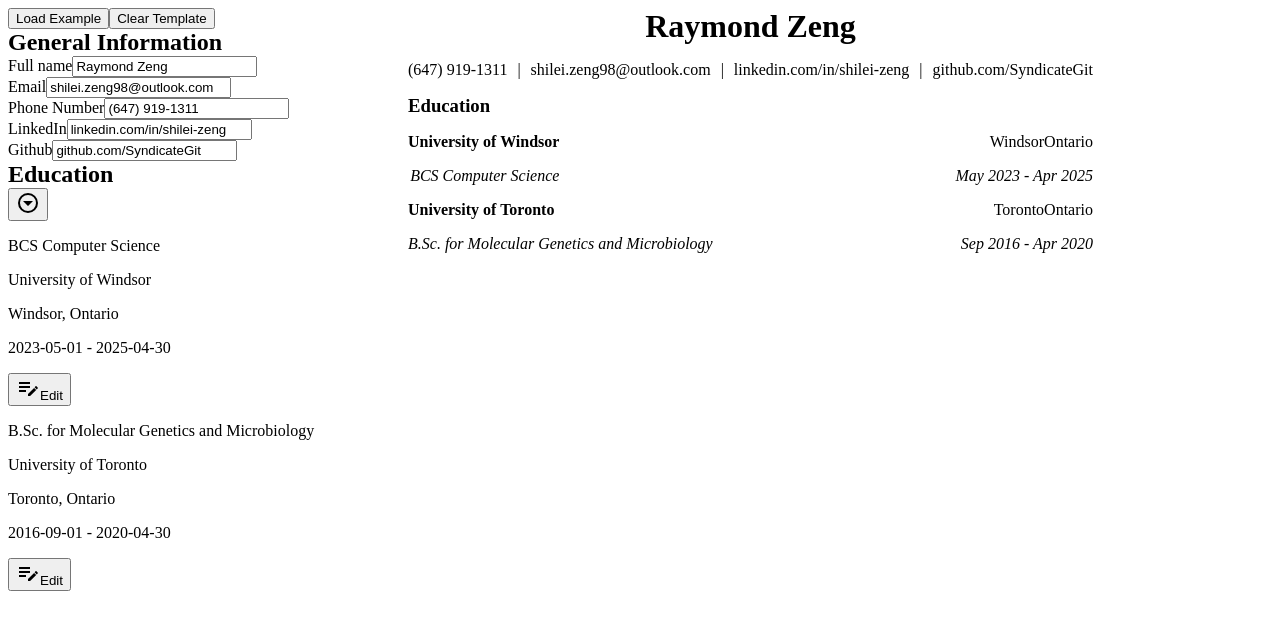
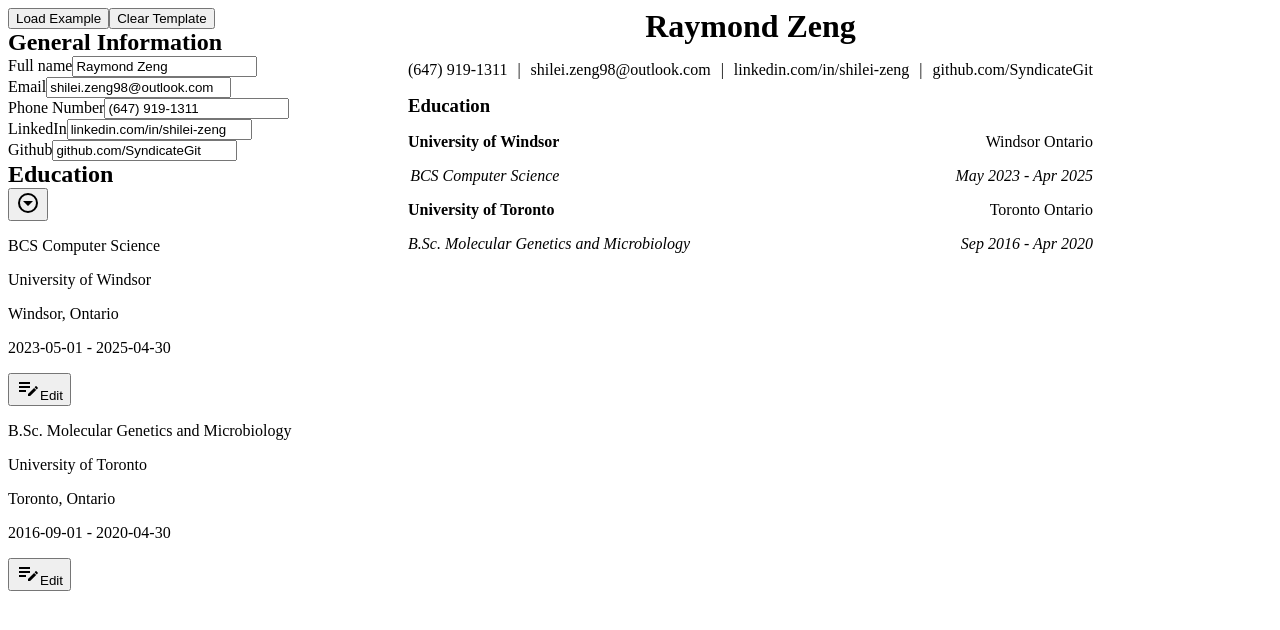
Before and after one commit to SyndicateGit/cv-builder, a React (Create React App) app: page / in a window 1280 px wide. Both pictures are taken after a click on the button "Load Example". Shown: the top 630 px of the page. Built offline with nearby package versions, Linux system fonts and the light colour scheme.

Commit message:
Fixed formating and typo

```diff
--- a/src/components/Resume.tsx
+++ b/src/components/Resume.tsx
@@ -55,8 +55,7 @@ const EducationList: React.FC<{list:education[]}> = ({list}) => {
                 </div>
                 <div className='education-right'>
                   <div className='education-top-right'>
-                    <p>{education.city}</p>
-                    <p>{education.province}</p>
+                    <p>{education.city + " " + education.province}</p>
                   </div>
                   <div className='education-bottom-right'>
                   <i>{convertDate(education.startDate) + " - " +convertDate(education.endDate)}
--- a/src/default-data.js
+++ b/src/default-data.js
@@ -17,7 +17,7 @@ const defaultData = {
     endDate: "2025-04-30",
   },
   EducationInfo2:{
-    degree: "B.Sc. for Molecular Genetics and Microbiology",
+    degree: "B.Sc. Molecular Genetics and Microbiology",
     school: "University of Toronto",
     city: "Toronto",
     province: "Ontario",
```
